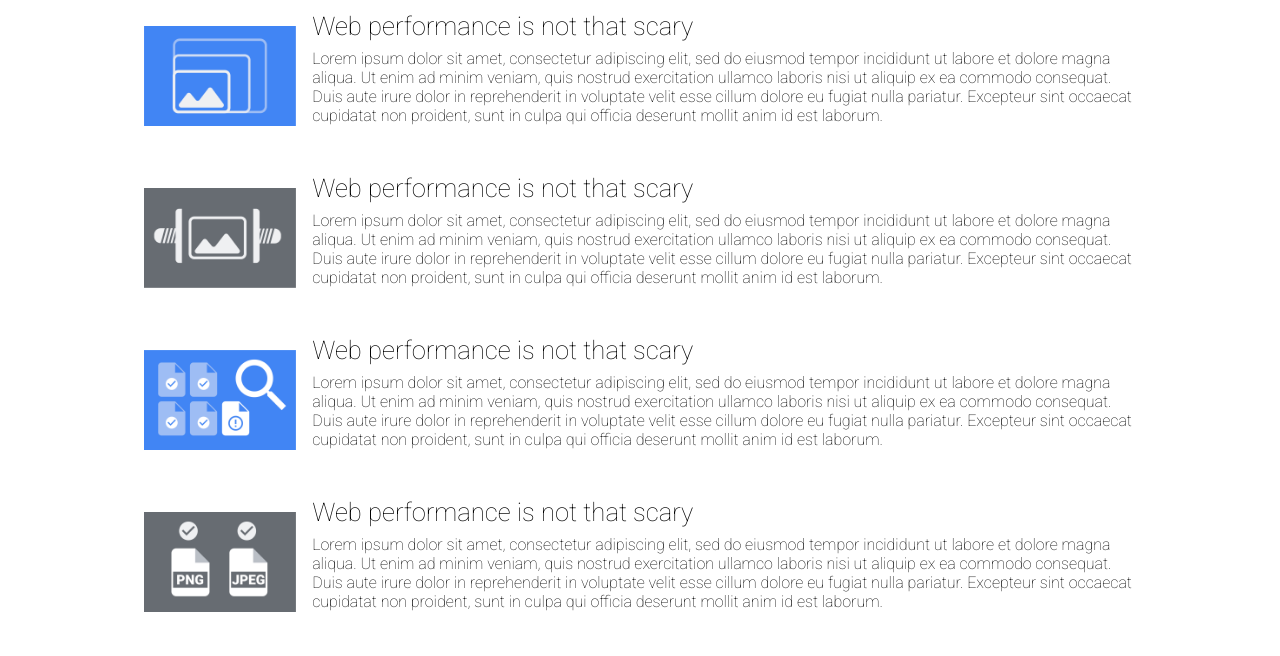
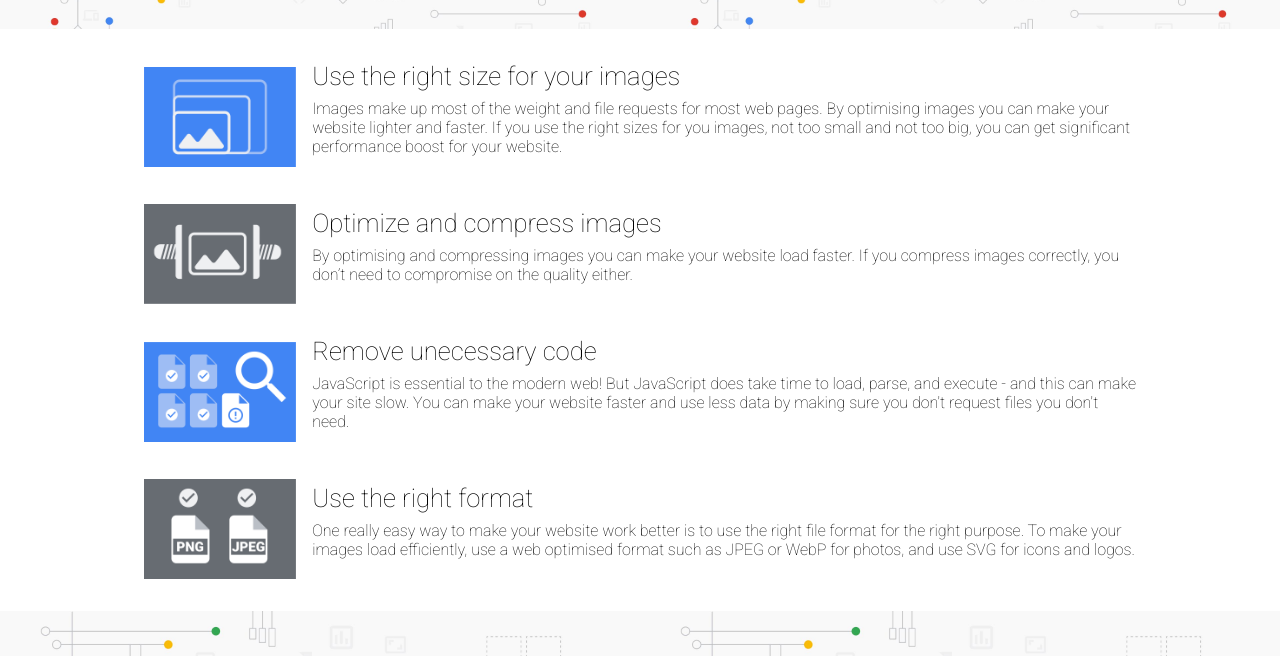
Before and after one commit to devnook/easywebs, a website: page index.html in a window 1280 px wide. Shown: the part 492-1148 px from the top of the page. Drawn offline with Linux system fonts and the light colour scheme.

Commit message:
Update copy

```diff
--- a/css/main.css
+++ b/css/main.css
@@ -63,7 +63,7 @@ nav > * {
 }
 
 .hero {
-  height: 300px;
+  height: 350px;
   background-image: url('../images/originals/hero.jpg');
   background-size: cover;
   background-position: 50% 50%;
--- a/index.html
+++ b/index.html
@@ -71,41 +71,42 @@
         <!-- PointOfInterest: Possible lazy loading -->
         <img src="images/originals/thumb_images.png" class="thumb" height="100px"/>
         <div>
-          <h1>Web performance is not that scary</h1>
-          <p>Lorem ipsum dolor sit amet, consectetur adipiscing elit, sed do eiusmod tempor incididunt ut labore et dolore magna aliqua.
-          Ut enim ad minim veniam, quis nostrud exercitation ullamco laboris nisi ut aliquip ex ea commodo consequat. Duis aute irure
-          dolor in reprehenderit in voluptate velit esse cillum dolore eu fugiat nulla pariatur. Excepteur sint occaecat cupidatat
-          non proident, sunt in culpa qui officia deserunt mollit anim id est laborum.</p>
+          <h1>Use the right size for your images</h1>
+          <p> Images make up most of the weight and file requests for most web pages. By optimising
+          images you can make your website lighter and faster. If you use the right sizes for you images,
+          not too small and not too big, you can get significant performance boost for your website.
+          </p>
         </div>
       </article>
       <article>
         <img src="images/originals/thumb_compress.png" class="thumb" height="100px" />
         <div>
-          <h1>Web performance is not that scary</h1>
-          <p>Lorem ipsum dolor sit amet, consectetur adipiscing elit, sed do eiusmod tempor incididunt ut labore et dolore magna aliqua.
-            Ut enim ad minim veniam, quis nostrud exercitation ullamco laboris nisi ut aliquip ex ea commodo consequat. Duis aute
-            irure dolor in reprehenderit in voluptate velit esse cillum dolore eu fugiat nulla pariatur. Excepteur sint occaecat
-            cupidatat non proident, sunt in culpa qui officia deserunt mollit anim id est laborum.</p>
+          <h1>Optimize and compress images</h1>
+          <p>By optimising and compressing images you can make your website load faster. If you compress
+          images correctly, you don’t need to compromise on the quality either.
+          </p>
         </div>
       </article>
       <article>
         <img src="images/originals/thumb_files.png" class="thumb" height="100px" />
         <div>
-          <h1>Web performance is not that scary</h1>
-          <p>Lorem ipsum dolor sit amet, consectetur adipiscing elit, sed do eiusmod tempor incididunt ut labore et dolore magna aliqua.
-            Ut enim ad minim veniam, quis nostrud exercitation ullamco laboris nisi ut aliquip ex ea commodo consequat. Duis aute
-            irure dolor in reprehenderit in voluptate velit esse cillum dolore eu fugiat nulla pariatur. Excepteur sint occaecat
-            cupidatat non proident, sunt in culpa qui officia deserunt mollit anim id est laborum.</p>
+          <h1>Remove unecessary code</h1>
+          <p> JavaScript is essential to the modern web! But JavaScript does take time to load,
+          parse, and execute - and this can make your site slow. You can make
+          your website faster and use less data by making sure you don't request
+          files you don't need.
+          </p>
         </div>
       </article>
       <article>
         <img src="images/originals/thumb_format.png" class="thumb" height="100px" />
         <div>
-          <h1>Web performance is not that scary</h1>
-          <p>Lorem ipsum dolor sit amet, consectetur adipiscing elit, sed do eiusmod tempor incididunt ut labore et dolore magna aliqua.
-            Ut enim ad minim veniam, quis nostrud exercitation ullamco laboris nisi ut aliquip ex ea commodo consequat. Duis aute
-            irure dolor in reprehenderit in voluptate velit esse cillum dolore eu fugiat nulla pariatur. Excepteur sint occaecat
-            cupidatat non proident, sunt in culpa qui officia deserunt mollit anim id est laborum.</p>
+          <h1>Use the right format</h1>
+          <p>One really easy way to make your website work better is to use
+            the right file format for the right purpose. To make your images
+            load efficiently, use a web optimised format such as JPEG or WebP
+            for photos, and use SVG for icons and logos.
+          </p>
         </div>
       </article>
     </main>
```
